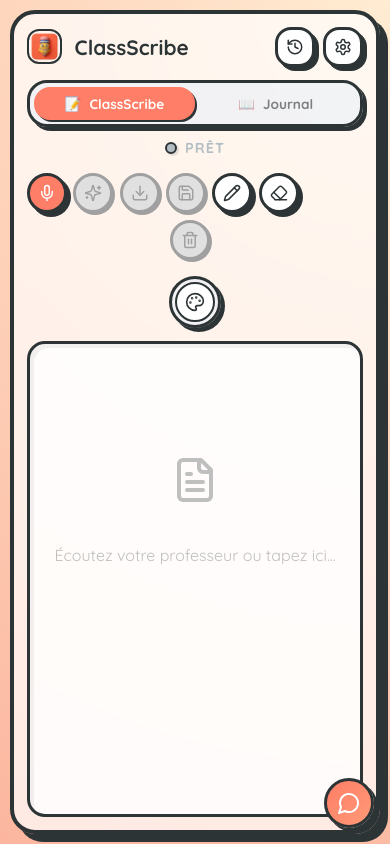
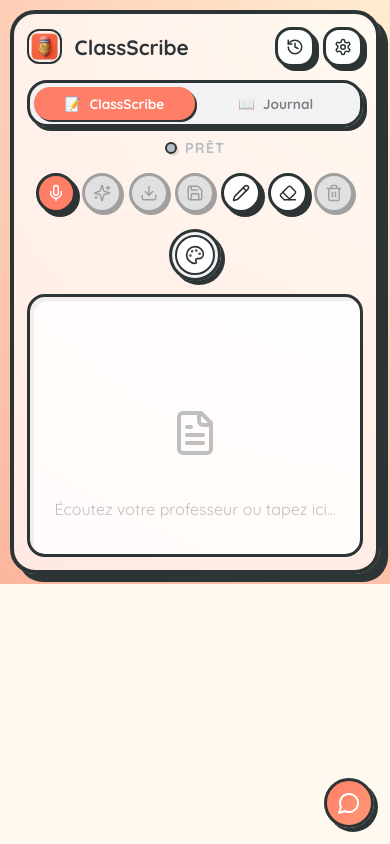
Before and after one commit to AzerfaXx-afk/ClassScribe, a React (Vite) app: page / in a window 390 px wide. Built offline with nearby package versions, Linux system fonts and the light colour scheme.

Commit message:
Fix: Lock viewport bounds natively on mobile, group trash logically, and toggle draw modes via active tool click

```diff
--- a/src/components/ScribeTab.jsx
+++ b/src/components/ScribeTab.jsx
@@ -237,19 +237,20 @@
                 <button className="btn btn-ghost icon-btn" onClick={saveToHistory} disabled={!hasText} title={t.save}>
                     <Save size={22} />
                 </button>
-                <button className={`btn icon-btn ${drawMode && !eraserMode ? 'btn-accent' : 'btn-ghost'}`} onClick={() => { setDrawMode(true); setEraserMode(false); }} title="Dessiner">
+                <button className={`btn icon-btn ${drawMode && !eraserMode ? 'btn-accent' : 'btn-ghost'}`} onClick={() => {
+                    if (drawMode && !eraserMode) setDrawMode(false);
+                    else { setDrawMode(true); setEraserMode(false); }
+                }} title="Dessiner">
                     <Pencil size={22} />
                 </button>
-                <button className={`btn icon-btn ${drawMode && eraserMode ? 'btn-accent' : 'btn-ghost'}`} onClick={() => { setDrawMode(true); setEraserMode(true); }} title="Gomme">
+                <button className={`btn icon-btn ${drawMode && eraserMode ? 'btn-accent' : 'btn-ghost'}`} onClick={() => {
+                    if (drawMode && eraserMode) setDrawMode(false);
+                    else { setDrawMode(true); setEraserMode(true); }
+                }} title="Gomme">
                     <Eraser size={22} />
                 </button>
-                {drawMode && (
-                    <button className="btn btn-ghost icon-btn" onClick={() => setDrawMode(false)} title="Fermer le mode dessin">
-                        <span style={{fontWeight: 'bold', fontSize: '1.2rem', display: 'flex', alignItems: 'center', justifyContent: 'center'}}>×</span>
-                    </button>
-                )}
-                <div style={{ flex: 1, minWidth: '5px' }} />
-                <button className="btn btn-danger icon-btn" style={{ marginRight: '10px' }} disabled={!hasText} onClick={() => {
+
+                <button className="btn btn-danger icon-btn" disabled={!hasText} onClick={() => {
                     setModal({
                         type: 'confirm',
                         title: t.clear,
--- a/src/index.css
+++ b/src/index.css
@@ -21,14 +21,18 @@
     -webkit-tap-highlight-color: transparent;
 }
 
-body {
+html, body {
     font-family: 'Quicksand', sans-serif;
     color: var(--text-dark);
     background: var(--bg-cream);
     margin: 0;
+    padding: 0;
     overflow: hidden;
-    height: 100dvh;
-    width: 100vw;
+    height: 100%;
+    width: 100%;
+    position: fixed;
+    inset: 0;
+    touch-action: none; /* empèche le scroll bounce sur iOS/Android */
 }
 
 /* ═══════════════════════════
@@ -36,7 +40,7 @@
    ═══════════════════════════ */
 
 .app {
-    height: 100dvh;
+    height: 100%;
     width: 100%;
     background: radial-gradient(circle at top right, #ffecd2 0%, #fcb69f 100%);
     display: flex;
```
